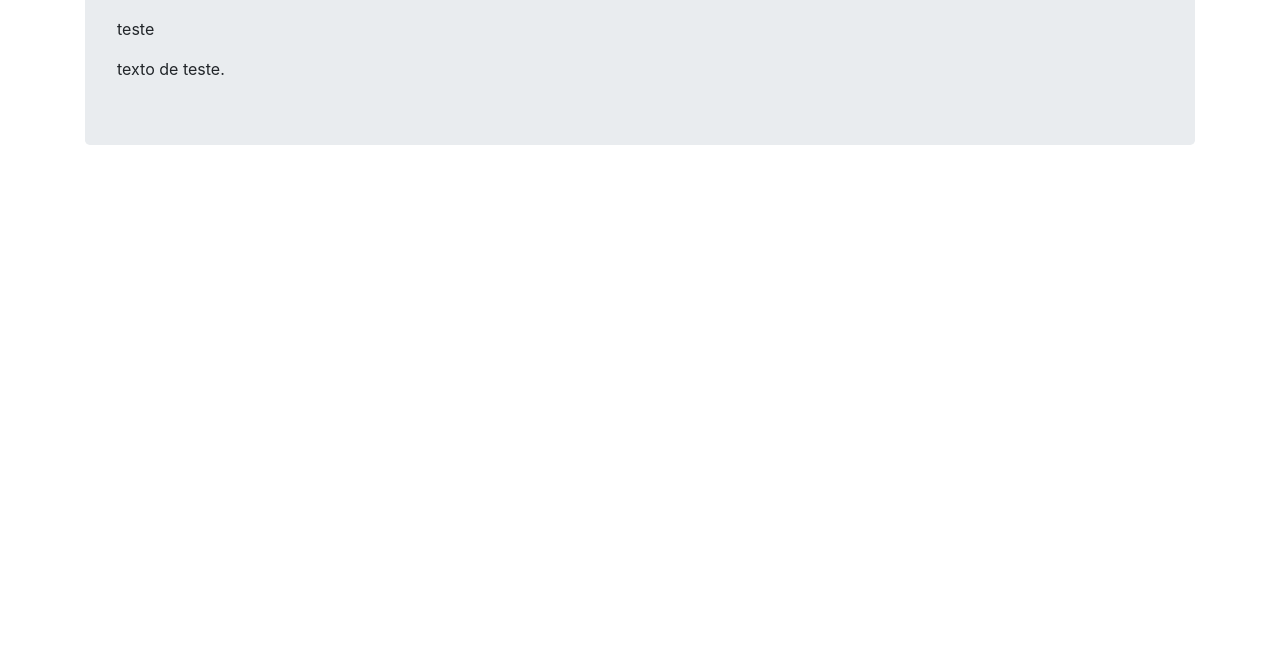
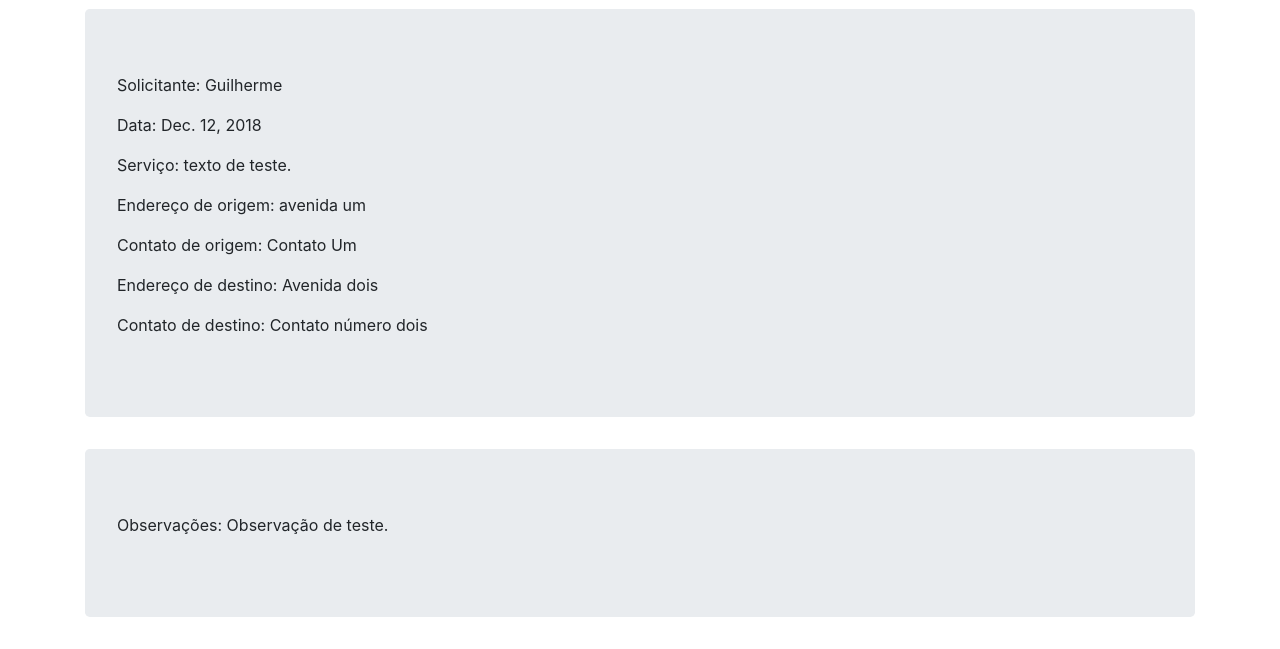
Before and after one commit to guiemi/motoboy-app, a Django app: template solicitacao/templates/detalhes_solicitacao.html in a window 1280 px wide. Shown: the part 373-1022 px from the top of the page. Before the commit the page ends 518 px from the top, so only its background shows below. Run offline with Django 3.2, Linux system fonts and the light colour scheme; the template is opened without the code that fills it: values that come from a table or form of the project are taken from there, others are empty; data comes from the database, SQL or seed files in the repository; some libraries are stand-ins or nearby versions.

Commit message:
Mostra no template todas as informações da classe Solicitacao()

```diff
--- a/solicitacao/templates/detalhes_solicitacao.html
+++ b/solicitacao/templates/detalhes_solicitacao.html
@@ -5,8 +5,8 @@
         <meta charset="utf-8" />
         <meta http-equiv="X-UA-Compatible" content="IE=edge">
         <title></title>
-    <link rel="stylesheet" href="https://stackpath.bootstrapcdn.com/bootstrap/4.1.3/css/bootstrap.min.css" integrity="sha384-MCw98/SFnGE8fJT3GXwEOngsV7Zt27NXFoaoApmYm81iuXoPkFOJwJ8ERdknLPMO"
-        crossorigin="anonymous">
+        <link rel="stylesheet" href="https://stackpath.bootstrapcdn.com/bootstrap/4.1.3/css/bootstrap.min.css"
+            integrity="sha384-MCw98/SFnGE8fJT3GXwEOngsV7Zt27NXFoaoApmYm81iuXoPkFOJwJ8ERdknLPMO" crossorigin="anonymous">
         <link href="https://fonts.googleapis.com/css?family=Roboto" rel="stylesheet">
 
     </head>
@@ -16,7 +16,7 @@
                 alt=""></a>
         <div class="container-fluid">
             <ul class="nav navbar-nav">
-            <li class="active">
+                <li class="nav-item">
                     <a class="nav-link" href="/">Home</a>
                 </li>
             </ul>
@@ -26,12 +26,21 @@
 
     <body>
         {% block container %}
+        <h1 class="text-center" "border border-primary">Detalhes da solicitação nº: {{ detalhes.pk }}</h1>
+
 
         <div class="container">
             <div class="jumbotron">
-            <p>teste</p>
-            {{ detalhes.servico }}
-
+                <p>Solicitante: {{ detalhes.solicitante }}</p>
+                <p>Data: {{ detalhes.data }}</p>
+                <p>Serviço: {{ detalhes.servico }}</p>
+                <p>Endereço de origem: {{ detalhes.endereco_origem }} </p>
+                <p>Contato de origem: {{ detalhes.contato_origem }} </p>
+                <p> Endereço de destino: {{ detalhes.endereco_destino }} </p>
+                <p>Contato de destino: {{ detalhes.contato_destino }} </p>
+            </div>
+            <div class="jumbotron">
+                <p>Observações: {{ detalhes.observacoes }} </p>
             </div>
         </div>
 
```
Lines whose indentation alone changed are shown as unchanged.
